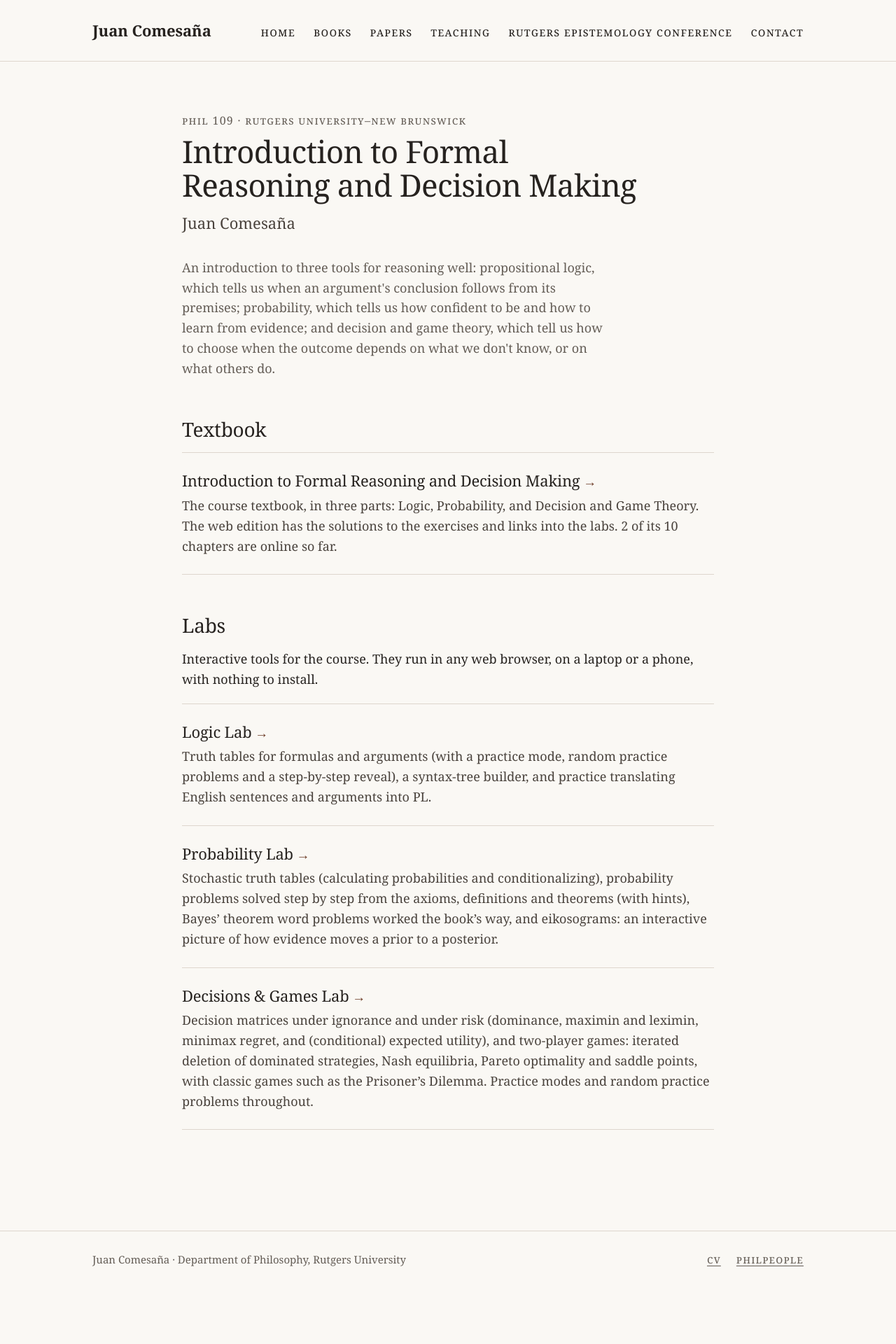
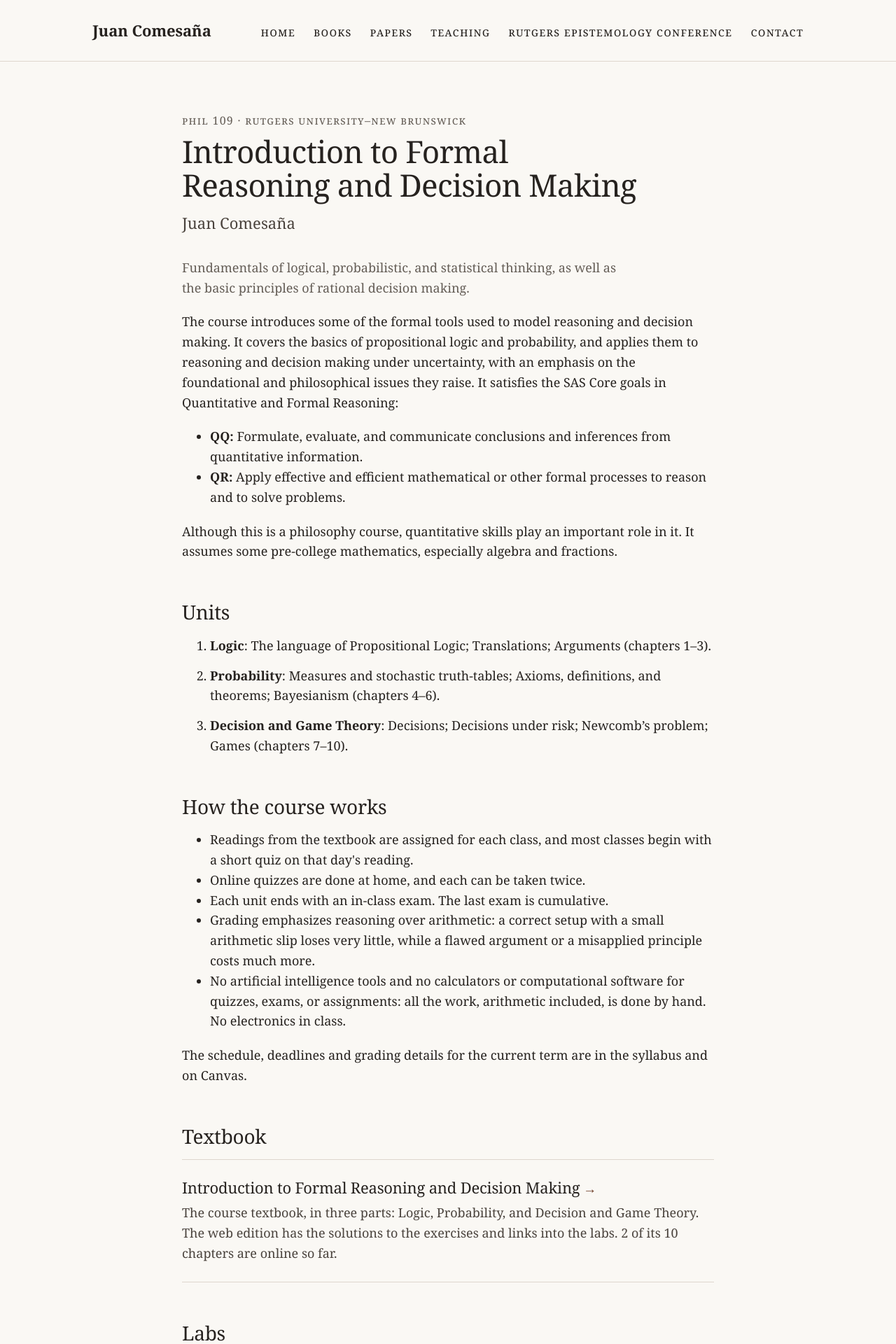
Before and after one commit to Comesana73/juancomesana.org, a Jekyll site: the page built from phil109/index.html, in a window 1280 px wide. Shown: the top 1920 px of the page at 70% size. Built offline with Jekyll 4.4.1, drawn with Linux system fonts in a browser that asks for light colours; before the commit the page ends 1853 px from its top, so only the background shows below that; some of the changed text lies outside the part shown.

Commit message:
PHIL 109 course page: general course information from the syllabus
Description, SAS Core goals, background, units, how the course works and
the AI/calculator policy, without term-specific dates, times or rooms.

Co-Authored-By: Claude Opus 5.5 (1M context) <noreply@anthropic.com>
Claude-Session: https://claude.ai/code/session_015gt9FnyV1jvErH75sKXie3

```diff
--- a/assets/css/textbook.css
+++ b/assets/css/textbook.css
@@ -156,3 +156,4 @@ li .tryit { justify-content: flex-start; margin: -4px 0 16px; }
 /* the course page */
 .textbook .ruled { margin-bottom: 40px; }
 .textbook .app h2 { font-size: 22px; margin: 0 0 8px; }
+.course-units > li { margin-bottom: 8px; }
--- a/phil109/index.html
+++ b/phil109/index.html
@@ -17,7 +17,31 @@ eyebrow: "PHIL 109 · Rutgers University–New Brunswick"
 <h1>Introduction to Formal Reasoning and Decision Making</h1>
 <p class="book-author">Juan Comesaña</p>
 
-<p class="lede">An introduction to three tools for reasoning well: propositional logic, which tells us when an argument's conclusion follows from its premises; probability, which tells us how confident to be and how to learn from evidence; and decision and game theory, which tell us how to choose when the outcome depends on what we don't know, or on what others do.</p>
+<p class="lede">Fundamentals of logical, probabilistic, and statistical thinking, as well as the basic principles of rational decision making.</p>
+
+<p>The course introduces some of the formal tools used to model reasoning and decision making. It covers the basics of propositional logic and probability, and applies them to reasoning and decision making under uncertainty, with an emphasis on the foundational and philosophical issues they raise. It satisfies the SAS Core goals in Quantitative and Formal Reasoning:</p>
+<ul>
+  <li><strong>QQ:</strong> Formulate, evaluate, and communicate conclusions and inferences from quantitative information.</li>
+  <li><strong>QR:</strong> Apply effective and efficient mathematical or other formal processes to reason and to solve problems.</li>
+</ul>
+<p>Although this is a philosophy course, quantitative skills play an important role in it. It assumes some pre-college mathematics, especially algebra and fractions.</p>
+
+<h2>Units</h2>
+<ol class="course-units">
+  {%- for part in book.parts %}
+  <li><strong>{{ part.title }}</strong>: {% for chapter in part.chapters %}{{ chapter.title }}{% unless forloop.last %}; {% endunless %}{% endfor %} (chapters {{ part.chapters.first.number }}–{{ part.chapters.last.number }}).</li>
+  {%- endfor %}
+</ol>
+
+<h2>How the course works</h2>
+<ul>
+  <li>Readings from the textbook are assigned for each class, and most classes begin with a short quiz on that day's reading.</li>
+  <li>Online quizzes are done at home, and each can be taken twice.</li>
+  <li>Each unit ends with an in-class exam. The last exam is cumulative.</li>
+  <li>Grading emphasizes reasoning over arithmetic: a correct setup with a small arithmetic slip loses very little, while a flawed argument or a misapplied principle costs much more.</li>
+  <li>No artificial intelligence tools and no calculators or computational software for quizzes, exams, or assignments: all the work, arithmetic included, is done by hand. No electronics in class.</li>
+</ul>
+<p>The schedule, deadlines and grading details for the current term are in the syllabus and on Canvas.</p>
 
 <h2>Textbook</h2>
 <div class="ruled">
@@ -28,7 +52,7 @@ eyebrow: "PHIL 109 · Rutgers University–New Brunswick"
 </div>
 
 <h2 id="labs">Labs</h2>
-<p>Interactive tools for the course. They run in any web browser, on a laptop or a phone, with nothing to install.</p>
+<p>Interactive tools for practicing outside of graded work. They run in any web browser, on a laptop or a phone, with nothing to install.</p>
 <div class="ruled">
   <article class="app">
     <h2><a href="{{ '/apps/logic-lab/' | relative_url }}">Logic Lab</a></h2>
```
